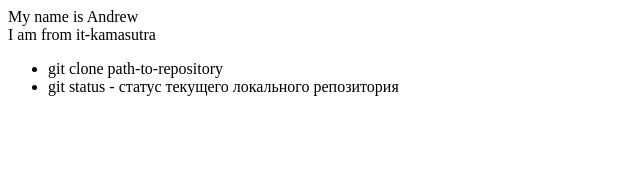
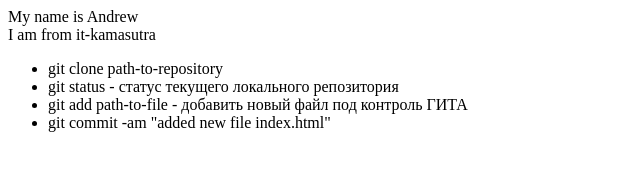
Before and after one commit to miashkou/git-lesson, a plain HTML site: page index.html in a window 1280 px wide. Shown: the whole page, without its empty margins (0-640 px from the left). Drawn offline with Linux system fonts and the light colour scheme.

Commit message:
added new file index.html

```diff
--- a/index.html
+++ b/index.html
@@ -24,8 +24,14 @@ I am from it-kamasutra
 <div>
   <ul>
     <li>git clone path-to-repository</li>
+    <!-- git clone https://github.com/miashkou/git-lesson.git -->
     <li>git status - статус текущего локального репозитория</li>
+    <li>git add path-to-file - добавить новый файл под контроль ГИТА</li>
+    <!-- git add index.html   -->
+    <li>git commit -am "added new file index.html"</li>
   </ul>
+
+
 </div>
 </body>
 </html>
```
